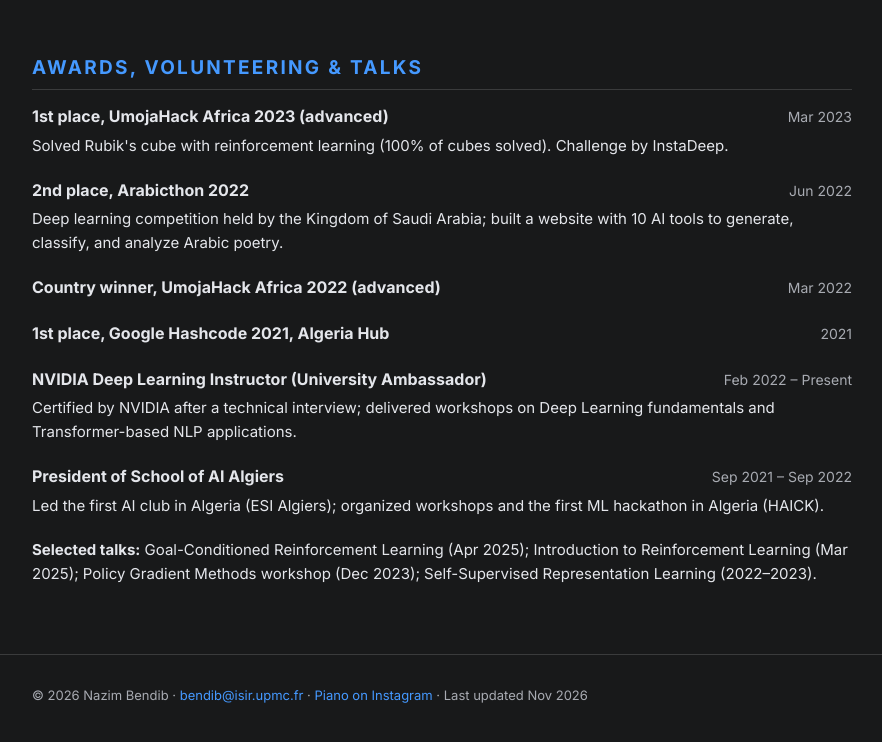
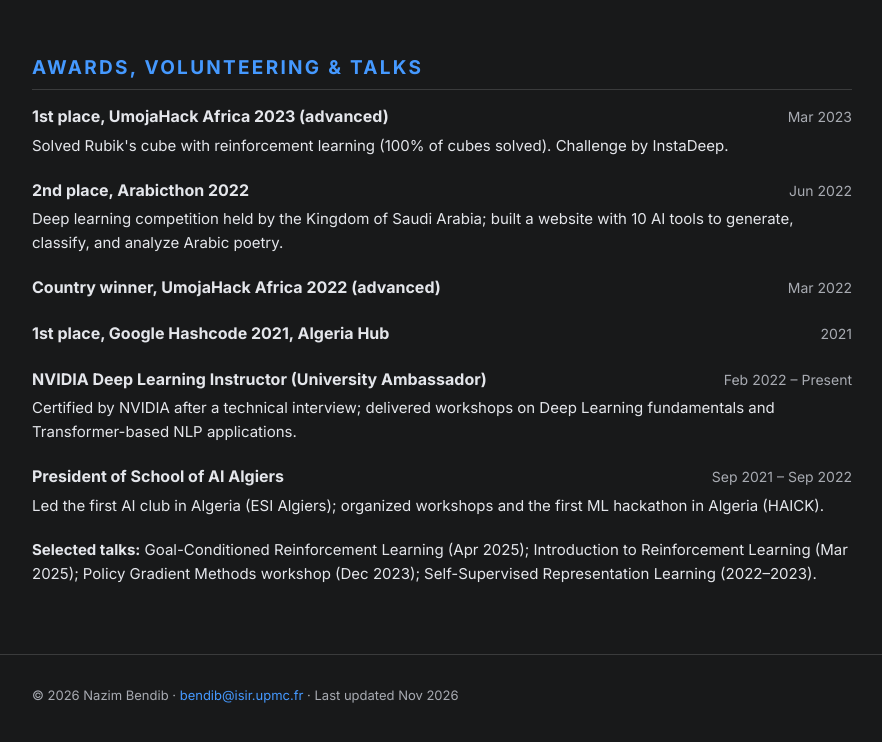
Before and after one commit to TheSun00000/TheSun00000.github.io, a plain HTML site: page index.html in a window 1280 px wide. Shown: the part 3057-3799 px from the top of the page, without its empty margins (198-1080 px from the left). Drawn offline with Linux system fonts and the light colour scheme.

Commit message:
Remove Instagram link from footer
Co-Authored-By: Claude Sonnet 5.5 <noreply@anthropic.com>

```diff
--- a/index.html
+++ b/index.html
@@ -282,7 +282,7 @@
 </main>
 
 <footer>
-  <div class="wrap">&copy; 2026 Nazim Bendib &middot; <a href="mailto:bendib@isir.upmc.fr">bendib@isir.upmc.fr</a> &middot; <a href="https://www.instagram.com/x____nazim____x/" target="_blank" rel="noopener noreferrer">Piano on Instagram</a> &middot; Last updated Nov 2026</div>
+  <div class="wrap">&copy; 2026 Nazim Bendib &middot; <a href="mailto:bendib@isir.upmc.fr">bendib@isir.upmc.fr</a> &middot; Last updated Nov 2026</div>
 </footer>
 
 <script>
```
